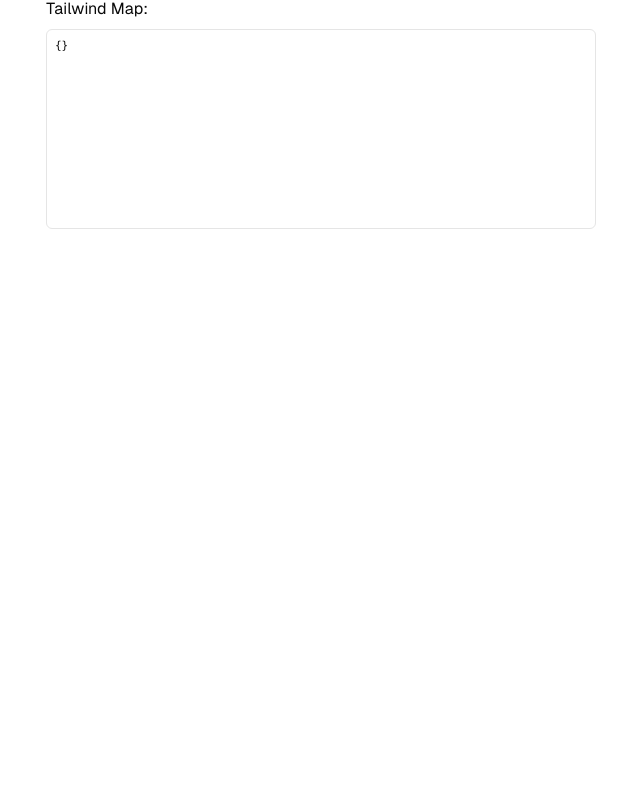
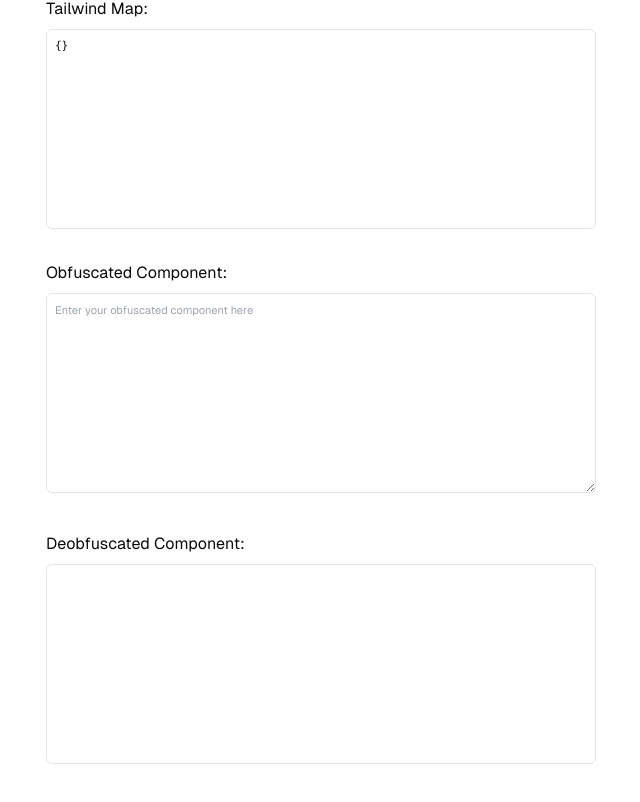
Before and after one commit to floris-xlx/tailwind-de-obfuscator, a Next.js app: page / in a window 1280 px wide. Shown: the part 910-1712 px from the top of the page, without its empty margins (319-959 px from the left). Before the commit the page ends 1303 px from the top, so only its background shows below. Built offline with nearby package versions, Linux system fonts and the light colour scheme.

Commit message:
Add deobfuscation feature and enhance Tailwind CSS conversion logic

```diff
--- a/src/app/page.tsx
+++ b/src/app/page.tsx
@@ -5,19 +5,18 @@
 import { Input } from '@/components/ui/input';
 import { Textarea } from '@/components/ui/textarea';
 
-
 function convertCssToTailwind(cssClass) {
+  console.log('cssClass', cssClass);
   // Remove !important from the CSS class
   cssClass = cssClass.replace(/\s*!important\s*;?$/, '');
 
   const unitPattern = '(-?\\d*(\\.\\d+)?)(px|rem|%)';
+  const directions = ['top', 'bottom', 'left', 'right'];
   const regexMap = [
-    { regex: new RegExp(`^padding:\\s*${unitPattern};?$`), tailwind: 'p-' },
-    { regex: new RegExp(`^padding-(top|bottom|left|right):\\s*${unitPattern};?$`), tailwind: (match: RegExpMatchArray) => `p${match[1][0]}-` },
+    { regex: new RegExp(`^padding:\\s*${unitPattern};?$`), tailwind: (match: RegExpMatchArray) => `p-[${match[1]}${match[3]}]` },
     { regex: /^margin:\s*0;?$/, tailwind: 'm-0' },
     { regex: /^padding:\s*0;?$/, tailwind: 'p-0' },
-    { regex: new RegExp(`^margin:\\s*${unitPattern};?$`), tailwind: 'm-' },
-    { regex: new RegExp(`^margin-(top|bottom|left|right):\\s*${unitPattern};?$`), tailwind: (match: RegExpMatchArray) => `m${match[1][0]}-[${match[1]}${match[3]}]` },
+    { regex: new RegExp(`^margin:\\s*${unitPattern};?$`), tailwind: (match: RegExpMatchArray) => `m-[${match[1]}${match[3]}]` },
     { regex: new RegExp(`^font-size:\\s*${unitPattern};?$`), tailwind: (match: RegExpMatchArray) => `text-[${match[1]}${match[3]}]` },
     { regex: new RegExp(`^height:\\s*${unitPattern};?$`), tailwind: (match: RegExpMatchArray) => match[3] === '%' && match[1] === '100' ? 'h-full' : `h-[${match[1]}${match[3]}]` },
     { regex: /^display:\s*flex;?$/, tailwind: 'flex' },
@@ -73,32 +72,56 @@
     },
     {
       regex: /^margin-left:\s*calc\((\.?\d+rem)\s*\*\s*calc\(1\s*-\s*var\(--tw-space-x-reverse\)\)\);?$/,
-      tailwind: (match: RegExpMatchArray) => `ml-[${parseFloat(match[1])}]`
+      tailwind: (match: RegExpMatchArray) => `ml-[${parseFloat(match[1])}rem]`
     },
     {
       regex: /^padding-left:\s*calc\((\.?\d+rem)\s*\*\s*calc\(1\s*-\s*var\(--tw-space-x-reverse\)\)\);?$/,
-      tailwind: (match: RegExpMatchArray) => `pl-[${parseFloat(match[1])}]`
+      tailwind: (match: RegExpMatchArray) => `pl-[${parseFloat(match[1])}rem]`
     },
     {
       regex: /^padding-right:\s*calc\((\.?\d+rem)\s*\*\s*calc\(1\s*-\s*var\(--tw-space-x-reverse\)\)\);?$/,
-      tailwind: (match: RegExpMatchArray) => `pr-[${parseFloat(match[1])}]`
+      tailwind: (match: RegExpMatchArray) => `pr-[${parseFloat(match[1])}rem]`
     },
     {
       regex: /^padding-top:\s*calc\((\.?\d+rem)\s*\*\s*calc\(1\s*-\s*var\(--tw-space-y-reverse\)\)\);?$/,
-      tailwind: (match: RegExpMatchArray) => `pt-[${parseFloat(match[1])}]`
+      tailwind: (match: RegExpMatchArray) => `pt-[${parseFloat(match[1])}rem]`
     },
     {
       regex: /^padding-bottom:\s*calc\((\.?\d+rem)\s*\*\s*calc\(1\s*-\s*var\(--tw-space-y-reverse\)\)\);?$/,
-      tailwind: (match: RegExpMatchArray) => `pb-[${parseFloat(match[1])}]`
+      tailwind: (match: RegExpMatchArray) => `pb-[${parseFloat(match[1])}rem]`
+    },
+    { regex: /^margin-left:\s*auto;?$/, tailwind: 'ml-auto' },
+    { regex: /^margin-right:\s*auto;?$/, tailwind: 'mr-auto' },
+    { regex: /^grid-column:\s*1\s*\/\s*-1;?$/, tailwind: 'col-span-full' },
+    { regex: /^grid-column-start:\s*4;?$/, tailwind: 'col-start-4' },
+
+    {
+      regex: /^color:\s*rgb\((\d+)\s(\d+)\s(\d+)\/var\(--tw-text-opacity\)\);?$/,
+      tailwind: (match: RegExpMatchArray) => `text-[rgb(${match[1]},${match[2]},${match[3]}/1)]`
     },
   ];
+
+
+
+  // Add logic for margin and padding with directions
+  directions.forEach(direction => {
+    regexMap.push(
+      { regex: new RegExp(`^padding-${direction}:\\s*0;?$`), tailwind: `p${direction[0]}-0` },
+      { regex: new RegExp(`^margin-${direction}:\\s*0;?$`), tailwind: `m${direction[0]}-0` },
+      { regex: new RegExp(`^margin-${direction}:\\s*${unitPattern};?$`), tailwind: (match: RegExpMatchArray) => `m${direction[0]}-[${match[1]}${match[3]}]` },
+      { regex: new RegExp(`^padding-${direction}:\\s*${unitPattern};?$`), tailwind: (match: RegExpMatchArray) => `p${direction[0]}-[${match[1]}${match[3]}]` }
+    );
+  });
 
   for (const { regex, tailwind } of regexMap) {
     const match = cssClass.match(regex);
     if (match) {
       if (typeof tailwind === 'function') {
+        console.log('match', match);
         return tailwind(match);
       }
+
+      console.log('match', match);
       return tailwind;
     }
   }
@@ -111,6 +134,8 @@
   const [tailwindClass, setTailwindClass] = useState('');
   const [styleSheet, setStyleSheet] = useState('');
   const [tailwindMap, setTailwindMap] = useState({});
+  const [obfuscatedComponent, setObfuscatedComponent] = useState('');
+  const [deobfuscatedComponent, setDeobfuscatedComponent] = useState('');
 
   const handleInputChange = (event) => {
     const newCssClass = event.target.value.trim();
@@ -126,27 +151,64 @@
     setTailwindMap(newTailwindMap);
   };
 
+  const handleObfuscatedComponentChange = (event) => {
+    const newObfuscatedComponent = event.target.value;
+    setObfuscatedComponent(newObfuscatedComponent);
+    const deobfuscated = deobfuscateComponent(newObfuscatedComponent, tailwindMap);
+    setDeobfuscatedComponent(deobfuscated);
+  };
+
   const convertStyleSheetToTailwindMap = (styleSheet) => {
+    console.log('Received styleSheet:', styleSheet);
     const lines = styleSheet.split('\n');
+    console.log('Split lines:', lines);
     const map = {};
     let currentClass = '';
+    let tailwindStyles = [];
 
     lines.forEach(line => {
+      console.log('Processing line:', line);
       const classMatch = line.match(/^\.(\w+)\s*{\s*$/);
       const styleMatch = line.match(/^\s*([\w-]+:\s*[^;]+;)\s*$/);
 
       if (classMatch) {
+        if (currentClass && tailwindStyles.length > 0) {
+          map[currentClass] = tailwindStyles.join(' ');
+          console.log('Updated map:', map);
+        }
         currentClass = classMatch[1];
+        tailwindStyles = [];
+        console.log('Found class:', currentClass);
       } else if (styleMatch && currentClass) {
         const cssStyle = styleMatch[1].trim();
+        console.log('Found style:', cssStyle);
         const tailwindStyle = convertCssToTailwind(cssStyle);
+        console.log('Converted to Tailwind style:', tailwindStyle);
         if (tailwindStyle) {
-          map[currentClass] = tailwindStyle;
+          tailwindStyles.push(tailwindStyle);
         }
       }
     });
 
+    if (currentClass && tailwindStyles.length > 0) {
+      map[currentClass] = tailwindStyles.join(' ');
+      console.log('Updated map:', map);
+    }
+
+    console.log('Final map:', map);
     return map;
+  };
+
+  const deobfuscateComponent = (component, map) => {
+    let deobfuscated = component;
+    for (const [key, value] of Object.entries(map)) {
+      const regex = new RegExp(`\\b${key}\\b`, 'g');
+      deobfuscated = deobfuscated.replace(regex, value);
+    }
+    deobfuscated = deobfuscated.replace(/class="/g, 'className="');
+    deobfuscated = deobfuscated.replace(/<!--.*?-->/g, '');
+    deobfuscated = deobfuscated.replace(/>/g, '>\n');
+    return deobfuscated;
   };
 
   return (
@@ -187,6 +249,27 @@
             </pre>
           </div>
 
+          <div className='pt-8'>
+            <p>
+              Obfuscated Component:
+            </p>
+            <textarea
+              className='border rounded-md p-2 mt-2 w-[550px] h-[200px] text-[11px]'
+              value={obfuscatedComponent}
+              onChange={handleObfuscatedComponentChange}
+              placeholder="Enter your obfuscated component here"
+            />
+          </div>
+
+          <div className='pt-8'>
+            <p>
+              Deobfuscated Component:
+            </p>
+            <pre className='border rounded-md p-2 mt-2 w-[550px] h-[200px] text-[11px] overflow-auto'>
+              {deobfuscatedComponent}
+            </pre>
+          </div>
+
         </div>
       </main>
     </div>
```
